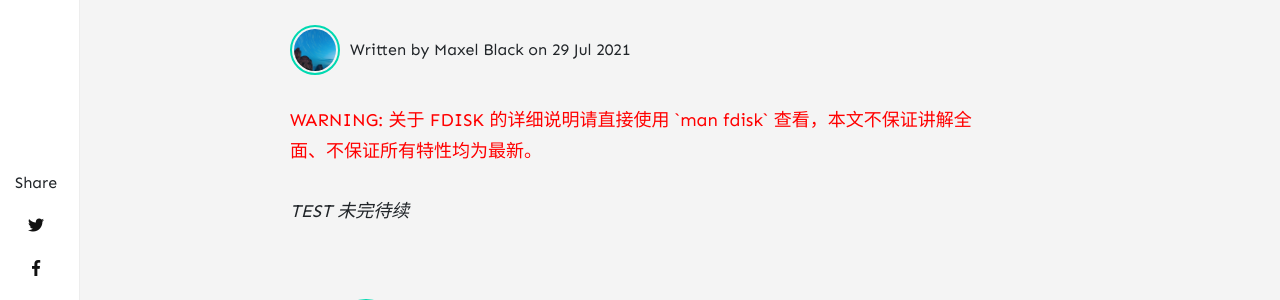
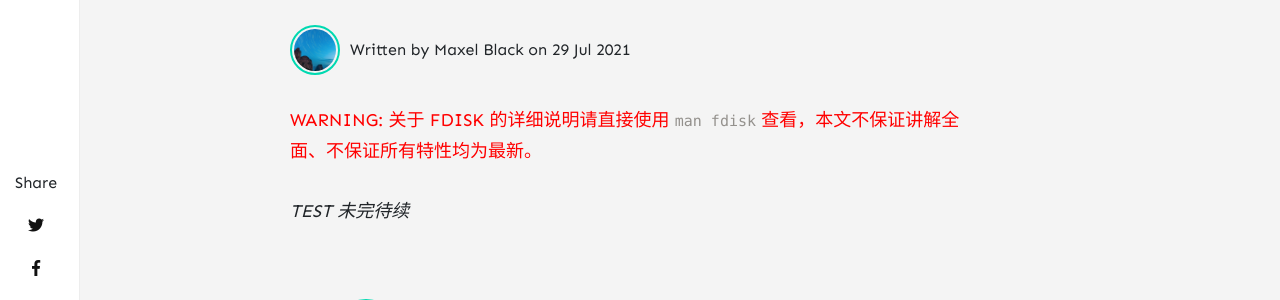
Before and after one commit to maxelblack/maxels-pages, a Jekyll site: the page built from _posts/2021-07-29-fdisk.md, in a window 1280 px wide. Shown: the part 200-500 px from the top of the page. Built offline with Jekyll 4.4.1, drawn with Linux system fonts in a browser that asks for light colours; nearby versions of some CDN libraries; comment, search, counter and statistics services are not loaded.

Commit message:
Update fdisk tips

```diff
--- a/_posts/2021-07-29-fdisk.md
+++ b/_posts/2021-07-29-fdisk.md
@@ -5,6 +5,6 @@
 categories: [ "Linux", "技术", "教程", "命令" ]
 ---
 
-<p><font color="red">WARNING: 关于 FDISK 的详细说明请直接使用 `man fdisk` 查看，本文不保证讲解全面、不保证所有特性均为最新。</font></p>
+<p><font color="red">WARNING: 关于 FDISK 的详细说明请直接使用 <code>man fdisk</code> 查看，本文不保证讲解全面、不保证所有特性均为最新。</font></p>
 
 *TEST 未完待续*
```
